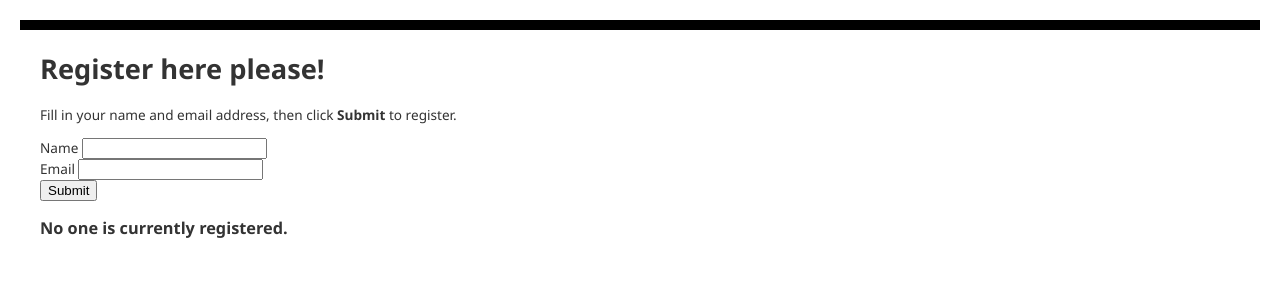
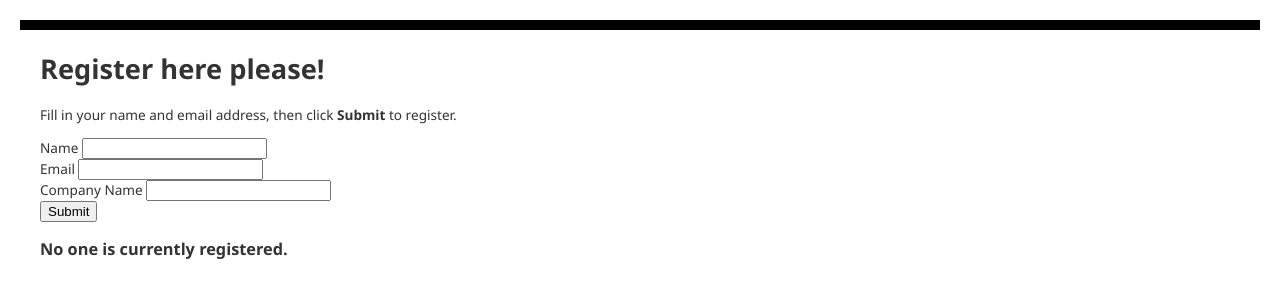
Before and after one commit to shehroze37-zz/engduinoide, a PHP site: page / in a window 1280 px wide. Shown: the top 300 px of the page. Run offline with PHP 8.4, Linux system fonts and the light colour scheme; data that the repository does not hold is empty.

Commit message:
company name changes

```diff
--- a/index.php
+++ b/index.php
@@ -21,6 +21,7 @@
 <form method="post" action="index.php" enctype="multipart/form-data" >
       Name  <input type="text" name="name" id="name"/></br>
       Email <input type="text" name="email" id="email"/></br>
+      Company Name <input type = "text" name = "company_name" id = "company_name"/></br>
       <input type="submit" name="submit" value="Submit" />
 </form>
 <?php
@@ -44,14 +45,16 @@
     try {
         $name = $_POST['name'];
         $email = $_POST['email'];
+		$company_name = $_POST['company_name'] ;
         $date = date("Y-m-d");
         // Insert data
-        $sql_insert = "INSERT INTO registration_tbl (name, email, date)
-                   VALUES (?,?,?)";
+        $sql_insert = "INSERT INTO registration_tbl (name, email, date, company_name)
+                   VALUES (?,?,?, ?)";
         $stmt = $conn->prepare($sql_insert);
         $stmt->bindValue(1, $name);
         $stmt->bindValue(2, $email);
         $stmt->bindValue(3, $date);
+		$stmt->bindValue(4, $company_name) ;
         $stmt->execute();
     }
     catch(Exception $e) {
@@ -69,10 +72,12 @@
         echo "<tr><th>Name</th>";
         echo "<th>Email</th>";
         echo "<th>Date</th></tr>";
+		echo "<th>Company Name</th></tr>";
         foreach($registrants as $registrant) {
             echo "<tr><td>".$registrant['name']."</td>";
             echo "<td>".$registrant['email']."</td>";
             echo "<td>".$registrant['date']."</td></tr>";
+			echo "<td>".$registrant['company_name']."</td></tr>";
         }
         echo "</table>";
     } else {
```
